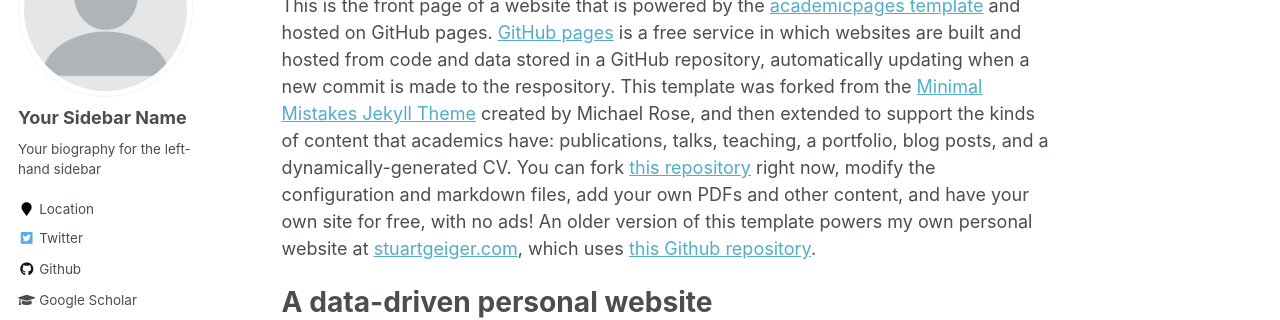
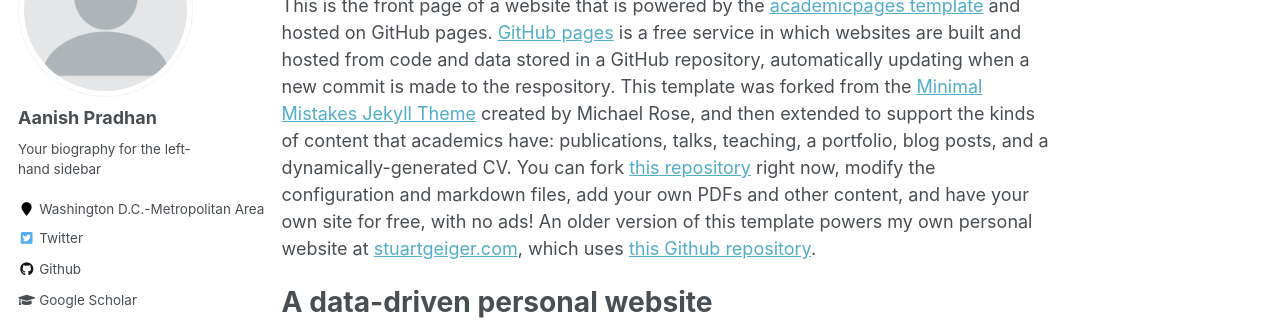
Before and after one commit to aanish-pradhan/aanish-pradhan.github.io, a Jekyll site: the page built from _pages/about.md, in a window 1280 px wide. Shown: the part 196-516 px from the top of the page. Built offline with Jekyll 4.4.1, drawn with Linux system fonts in a browser that asks for light colours; some web fonts are replaced.

Commit message:
Update _config.yml
Added basic information about me to the sidebar.

```diff
--- a/_config.yml
+++ b/_config.yml
@@ -80,10 +80,10 @@
 
 # Site Author
 author:
-  name             : "Your Sidebar Name"
+  name             : "Aanish Pradhan"
   avatar           : "profile.png"
   bio              : "Your biography for the left-hand sidebar"
-  location         : "Location"
+  location         : "Washington D.C.-Metropolitan Area"
   employer         :
   pubmed           : "https://www.ncbi.nlm.nih.gov/pubmed/?term=john+snow"
   googlescholar    : "http://yourfullgooglescholarurl.com"
@@ -96,7 +96,7 @@
   flickr           :
   facebook         :
   foursquare       :
-  github           : "academicpages"
+  github           : "https://github.com/aanish-pradhan/"
   google_plus      :
   keybase          :
   instagram        :
```
